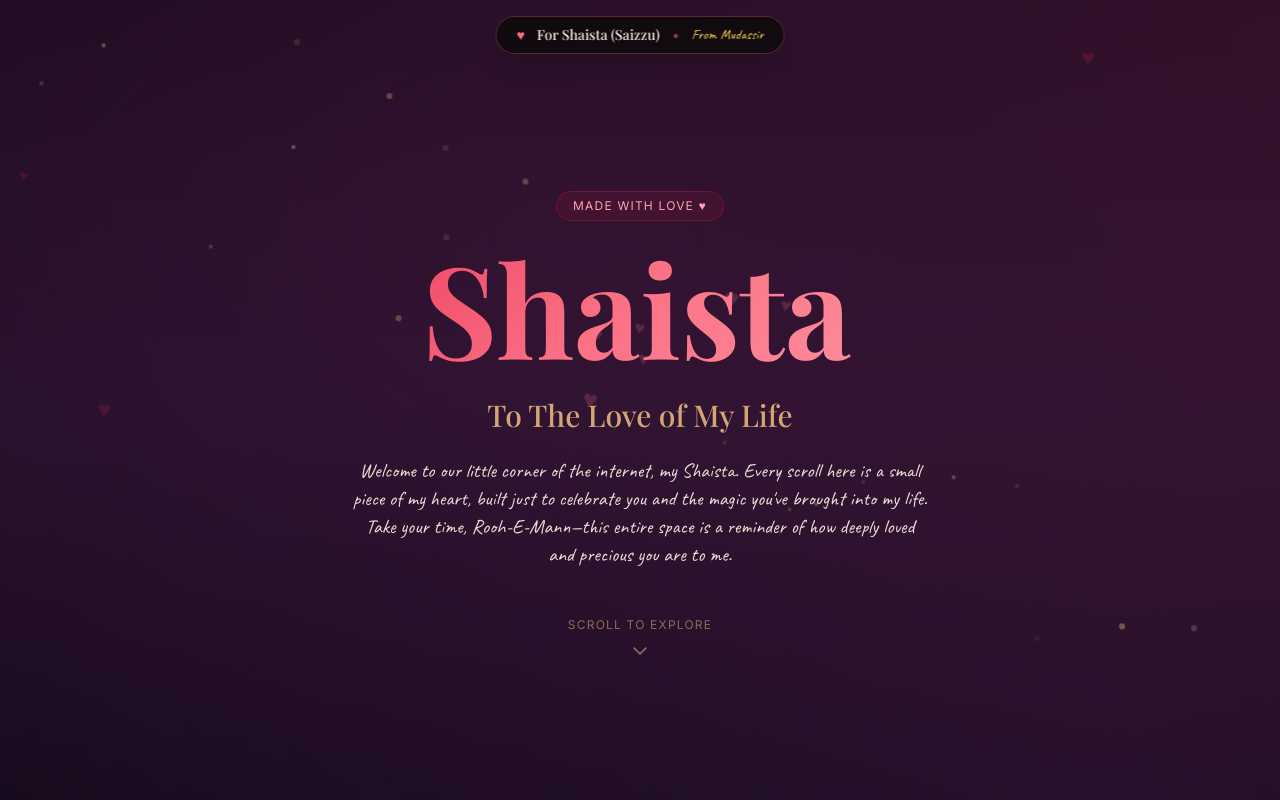
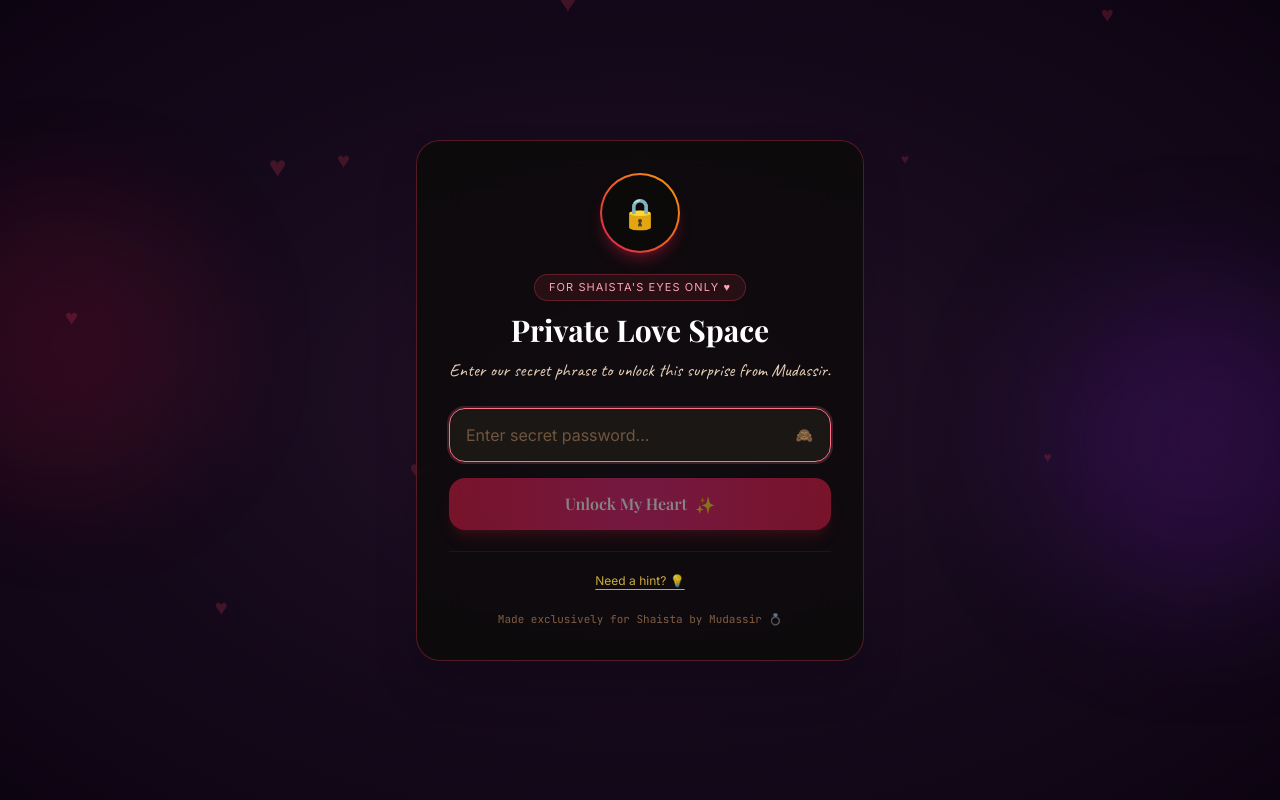
Before and after one commit to Saizzu/Saizzu-Special, a React (Vite) app: page / in a window 1280 px wide. Shown: the top 800 px of the page. Built offline with nearby package versions, Linux system fonts and the light colour scheme; a web font is replaced by a local one.

Commit message:
feat: add password protection (iloveyoushaista) and update Tujhe Sochta Hoon song link

```diff
--- a/src/App.jsx
+++ b/src/App.jsx
@@ -13,10 +13,22 @@ import MusicPlayer from './components/MusicPlayer';
 import PhotoCarousel from './components/PhotoCarousel';
 import MoonPhase from './components/MoonPhase';
 import ClosingNote from './components/ClosingNote';
+import PasswordGate from './components/PasswordGate';
 import DATA from './data';
 
 export default function App() {
-  const [activeTab, setActiveTab] = useState(null);
+  const [unlocked, setUnlocked] = useState(() => {
+    return localStorage.getItem('saizzu_auth_unlocked') === 'true';
+  });
+
+  const handleLock = () => {
+    localStorage.removeItem('saizzu_auth_unlocked');
+    setUnlocked(false);
+  };
+
+  if (!unlocked) {
+    return <PasswordGate onUnlock={() => setUnlocked(true)} />;
+  }
 
   return (
     <div className="relative min-h-screen bg-[#FFF0F3] selection:bg-rose-500 selection:text-white overflow-x-hidden w-full">
@@ -25,7 +37,7 @@ export default function App() {
 
       {/* Floating Header Pill */}
       <header className="fixed top-3 sm:top-4 left-1/2 -translate-x-1/2 z-40 max-w-[94vw] w-auto">
-        <div className="px-4 py-1.5 sm:px-5 sm:py-2 rounded-full bg-stone-950/80 backdrop-blur-md border border-rose-400/30 shadow-xl flex items-center justify-center gap-2 sm:gap-3 text-xs sm:text-sm text-warm-100 whitespace-nowrap">
+        <div className="px-3.5 py-1.5 sm:px-5 sm:py-2 rounded-full bg-stone-950/80 backdrop-blur-md border border-rose-400/30 shadow-xl flex items-center justify-center gap-2 sm:gap-3 text-xs sm:text-sm text-warm-100 whitespace-nowrap">
           <span className="text-rose-400">♥</span>
           <span className="font-display font-medium">
             For {DATA.partnerName} ({DATA.nicknames[0]})
@@ -34,6 +46,14 @@ export default function App() {
           <span className="font-hand text-amber-300 text-sm">
             From {DATA.gifterName}
           </span>
+          <span className="text-rose-400/30">|</span>
+          <button
+            onClick={handleLock}
+            title="Lock Page"
+            className="text-[11px] text-warm-300/60 hover:text-rose-400 transition-colors flex items-center gap-1"
+          >
+            <span>🔒</span>
+          </button>
         </div>
       </header>
 
--- /dev/null
+++ b/src/components/PasswordGate.jsx
@@ -0,0 +1,202 @@
+import React, { useState } from 'react';
+import { motion, AnimatePresence } from 'framer-motion';
+import confetti from 'canvas-confetti';
+import DATA from '../data.js';
+
+export default function PasswordGate({ onUnlock }) {
+  const [password, setPassword] = useState('');
+  const [error, setError] = useState(false);
+  const [showHint, setShowHint] = useState(false);
+  const [isSuccess, setIsSuccess] = useState(false);
+  const [showPassword, setShowPassword] = useState(false);
+
+  const handleSubmit = (e) => {
+    e.preventDefault();
+    const cleanInput = password.trim().toLowerCase();
+
+    if (cleanInput === 'iloveyoushaista') {
+      setIsSuccess(true);
+      setError(false);
+
+      // Heart confetti explosion
+      confetti({
+        particleCount: 80,
+        spread: 100,
+        origin: { y: 0.6 },
+        colors: ['#E11D48', '#FB7185', '#FDA4AF', '#F43F5E', '#FCD34D'],
+        shapes: ['circle'],
+        scalar: 1.3,
+      });
+
+      setTimeout(() => {
+        localStorage.setItem('saizzu_auth_unlocked', 'true');
+        onUnlock();
+      }, 900);
+    } else {
+      setError(true);
+      // Trigger subtle vibration if supported on mobile
+      if (typeof window !== 'undefined' && window.navigator && window.navigator.vibrate) {
+        window.navigator.vibrate(200);
+      }
+    }
+  };
+
+  return (
+    <div
+      className="fixed inset-0 z-50 flex items-center justify-center p-4 overflow-hidden"
+      style={{
+        background: 'radial-gradient(ellipse at center, #261129 0%, #160A1C 50%, #0D0412 100%)',
+      }}
+    >
+      {/* Ambient background glowing orbs */}
+      <div className="absolute top-1/4 -left-20 w-72 h-72 bg-rose-600/20 rounded-full blur-3xl pointer-events-none animate-pulse" />
+      <div className="absolute bottom-1/4 -right-20 w-80 h-80 bg-purple-700/20 rounded-full blur-3xl pointer-events-none" />
+
+      {/* Floating subtle hearts */}
+      <div className="absolute inset-0 pointer-events-none overflow-hidden">
+        {[...Array(12)].map((_, i) => (
+          <span
+            key={i}
+            className="absolute text-rose-500/20 text-xl animate-float-slow select-none"
+            style={{
+              top: `${(i * 19) % 95}%`,
+              left: `${(i * 27) % 92}%`,
+              animationDelay: `${i * 0.7}s`,
+              fontSize: `${14 + (i % 3) * 8}px`,
+            }}
+          >
+            ♥
+          </span>
+        ))}
+      </div>
+
+      <motion.div
+        initial={{ opacity: 0, scale: 0.92, y: 20 }}
+        animate={
+          error
+            ? { x: [-10, 10, -8, 8, -4, 4, 0], transition: { duration: 0.45 } }
+            : { opacity: 1, scale: 1, y: 0, transition: { duration: 0.6, ease: 'easeOut' } }
+        }
+        className="relative z-10 w-full max-w-md bg-stone-950/80 backdrop-blur-xl border border-rose-500/30 rounded-3xl p-6 sm:p-8 shadow-2xl text-center"
+      >
+        {/* Animated Padlock Badge */}
+        <div className="mx-auto w-16 h-16 sm:w-20 sm:h-20 rounded-full bg-gradient-to-tr from-rose-600 to-amber-500 p-[2px] shadow-lg shadow-rose-600/30 mb-5 flex items-center justify-center">
+          <div className="w-full h-full bg-stone-950 rounded-full flex items-center justify-center text-2xl sm:text-3xl">
+            {isSuccess ? '💖' : '🔒'}
+          </div>
+        </div>
+
+        {/* Header */}
+        <span className="inline-block px-3.5 py-1 rounded-full text-[11px] tracking-widest uppercase border border-rose-500/30 text-rose-300 bg-rose-500/10 mb-3">
+          FOR SHAISTA'S EYES ONLY ♥
+        </span>
+
+        <h1 className="font-display text-2xl sm:text-3xl font-bold text-white mb-2">
+          Private Love Space
+        </h1>
+
+        <p className="font-hand text-base sm:text-lg text-warm-200/90 mb-6 leading-relaxed">
+          {isSuccess
+            ? 'Correct password! Opening our special universe, Saizzu... ✨'
+            : 'Enter our secret phrase to unlock this surprise from Mudassir.'}
+        </p>
+
+        {/* Form */}
+        <form onSubmit={handleSubmit} className="space-y-4">
+          <div className="relative">
+            <input
+              type={showPassword ? 'text' : 'password'}
+              value={password}
+              onChange={(e) => {
+                setPassword(e.target.value);
+                if (error) setError(false);
+              }}
+              placeholder="Enter secret password..."
+              autoFocus
+              disabled={isSuccess}
+              className={`w-full px-4 py-3 sm:py-3.5 pr-11 rounded-2xl bg-stone-900/90 border text-warm-100 placeholder-warm-400/40 text-sm sm:text-base focus:outline-none transition-all duration-300 ${
+                error
+                  ? 'border-red-500/80 ring-2 ring-red-500/30 shadow-red-500/20'
+                  : 'border-rose-400/30 focus:border-rose-400 focus:ring-2 focus:ring-rose-400/20'
+              }`}
+            />
+            <button
+              type="button"
+              onClick={() => setShowPassword(!showPassword)}
+              className="absolute right-3 top-1/2 -translate-y-1/2 text-warm-400/60 hover:text-warm-200 text-sm px-1.5 py-1 transition-colors"
+              title={showPassword ? 'Hide password' : 'Show password'}
+            >
+              {showPassword ? '👁️' : '🙈'}
+            </button>
+          </div>
+
+          <AnimatePresence>
+            {error && (
+              <motion.p
+                initial={{ opacity: 0, y: -6 }}
+                animate={{ opacity: 1, y: 0 }}
+                exit={{ opacity: 0, y: -6 }}
+                className="text-xs sm:text-sm text-rose-400 font-medium"
+              >
+                Wrong password, my love! Try again 💕
+              </motion.p>
+            )}
+          </AnimatePresence>
+
+          <button
+            type="submit"
+            disabled={isSuccess || !password.trim()}
+            className={`w-full py-3 sm:py-3.5 rounded-2xl font-display font-semibold text-sm sm:text-base shadow-lg transition-all duration-300 flex items-center justify-center gap-2 ${
+              isSuccess
+                ? 'bg-emerald-500 text-white shadow-emerald-500/30'
+                : 'bg-gradient-to-r from-rose-600 via-pink-600 to-rose-600 hover:from-rose-500 hover:to-rose-500 text-white shadow-rose-600/30 hover:shadow-rose-600/50 active:scale-[0.98] disabled:opacity-50 disabled:cursor-not-allowed'
+            }`}
+          >
+            {isSuccess ? (
+              <span>Unlocked with Love! 💖</span>
+            ) : (
+              <>
+                <span>Unlock My Heart</span>
+                <span>✨</span>
+              </>
+            )}
+          </button>
+        </form>
+
+        {/* Password Hint Toggle */}
+        <div className="mt-5 pt-4 border-t border-white/5">
+          <button
+            type="button"
+            onClick={() => setShowHint(!showHint)}
+            className="text-xs text-amber-300/80 hover:text-amber-200 underline underline-offset-4 transition-colors"
+          >
+            {showHint ? 'Hide hint' : 'Need a hint? 💡'}
+          </button>
+
+          <AnimatePresence>
+            {showHint && (
+              <motion.div
+                initial={{ opacity: 0, height: 0 }}
+                animate={{ opacity: 1, height: 'auto' }}
+                exit={{ opacity: 0, height: 0 }}
+                className="mt-2 text-xs text-warm-300/80 bg-stone-900/60 p-2.5 rounded-xl border border-amber-300/20"
+              >
+                <p>
+                  "3 words declaring my feelings for you (no spaces, all lowercase)"
+                </p>
+                <p className="text-[11px] text-amber-400 mt-1">
+                  iloveyou... ❤️
+                </p>
+              </motion.div>
+            )}
+          </AnimatePresence>
+        </div>
+
+        {/* Cute footer note */}
+        <p className="mt-5 text-[11px] text-warm-400/50 font-mono">
+          Made exclusively for Shaista by Mudassir 💍
+        </p>
+      </motion.div>
+    </div>
+  );
+}
--- a/src/data.js
+++ b/src/data.js
@@ -144,7 +144,7 @@ const DATA = {
       title: "Tujhe Sochta Hoon",
       artist: "KK (Pritam)",
       reason: "Because not a single day passes without you on my mind, from the moment I wake up until I fall asleep.",
-      youtubeId: "3p7c83E622A",
+      youtubeId: "76bHXlozrZ4",
       color: "#D97706",
     },
   ],
```
